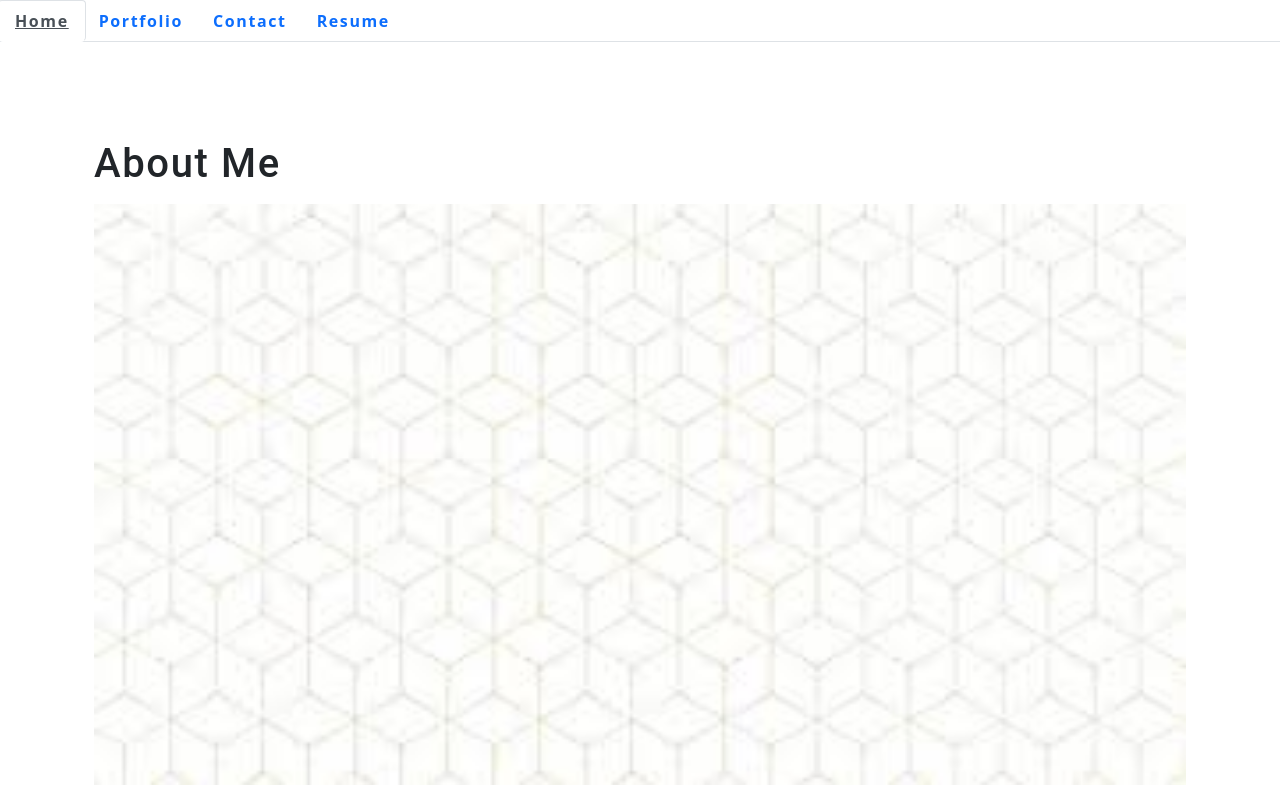
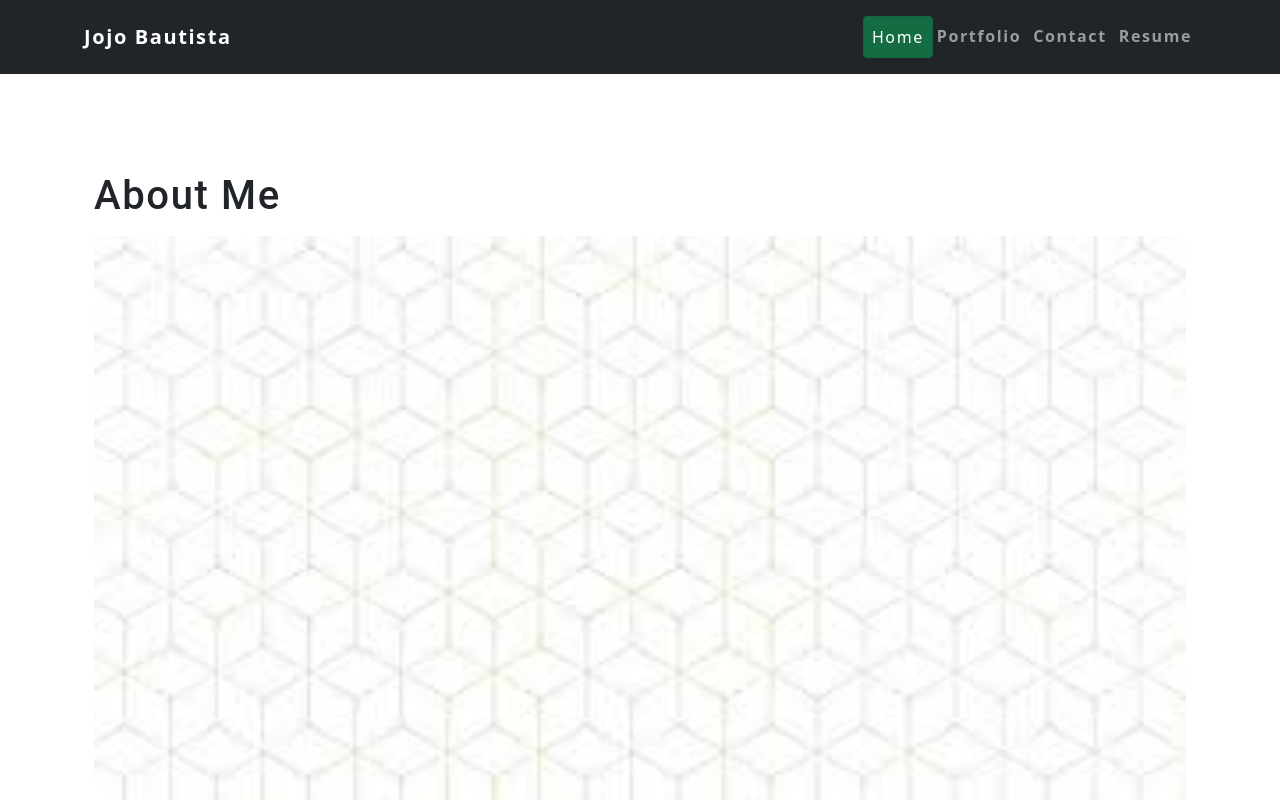
Before and after one commit to jojobautistaum/full-stack-developer-react-portfolio, a React (Create React App) app: page / in a window 1280 px wide. Shown: the top 800 px of the page. Built offline with nearby package versions, Linux system fonts and the light colour scheme.

Commit message:
Added Nav styling

```diff
--- a/src/App.js
+++ b/src/App.js
@@ -28,9 +28,15 @@
 
   return (
     <div>
-      <div>
-        <Nav currentPage={currentPage} handlePageChange={handlePageChange} />
-      </div>
+      <nav className="navbar navbar-expand-lg bg-dark navbar-dark">
+        <div className="container">
+          <a href="#navheader" className="navbar-brand">
+            Jojo Bautista
+          </a>
+
+          <Nav currentPage={currentPage} handlePageChange={handlePageChange} />
+        </div>
+      </nav>
       <main>{renderPage()}</main>
       <footer>
         <Footer />
--- a/src/components/Nav/index.js
+++ b/src/components/Nav/index.js
@@ -3,12 +3,18 @@
 // Tab navigation and display page of selected tab
 function Nav({ currentPage, handlePageChange }) {
   return (
-    <ul className="nav nav-tabs">
+    <div className="navbar navbar-expand">
+      <div className="collapse navbar-collapse">
+        <ul className="navbar-nav ms-auto">
           <li className="nav-item">
             <a
               href="#home"
               onClick={() => handlePageChange("Home")}
-          className={currentPage === "Home" ? "nav-link active" : "nav-link"}
+              className={
+                currentPage === "Home"
+                  ? "nav-link active btn btn-success"
+                  : "nav-link"
+              }
             >
               Home
             </a>
@@ -18,7 +24,9 @@
               href="#portfolio"
               onClick={() => handlePageChange("Portfolio")}
               className={
-            currentPage === "Portfolio" ? "nav-link active" : "nav-link"
+                currentPage === "Portfolio"
+                  ? "nav-link active btn btn-success"
+                  : "nav-link"
               }
             >
               Portfolio
@@ -28,7 +36,11 @@
             <a
               href="#contact"
               onClick={() => handlePageChange("Contact")}
-          className={currentPage === "Contact" ? "nav-link active" : "nav-link"}
+              className={
+                currentPage === "Contact"
+                  ? "nav-link active btn btn-success"
+                  : "nav-link"
+              }
             >
               Contact
             </a>
@@ -37,12 +49,18 @@
             <a
               href="#resume"
               onClick={() => handlePageChange("Resume")}
-          className={currentPage === "Resume" ? "nav-link active" : "nav-link"}
+              className={
+                currentPage === "Resume"
+                  ? "nav-link active btn btn-success"
+                  : "nav-link"
+              }
             >
               Resume
             </a>
           </li>
         </ul>
+      </div>
+    </div>
   );
 }
 
```
Lines whose indentation alone changed are shown as unchanged.
